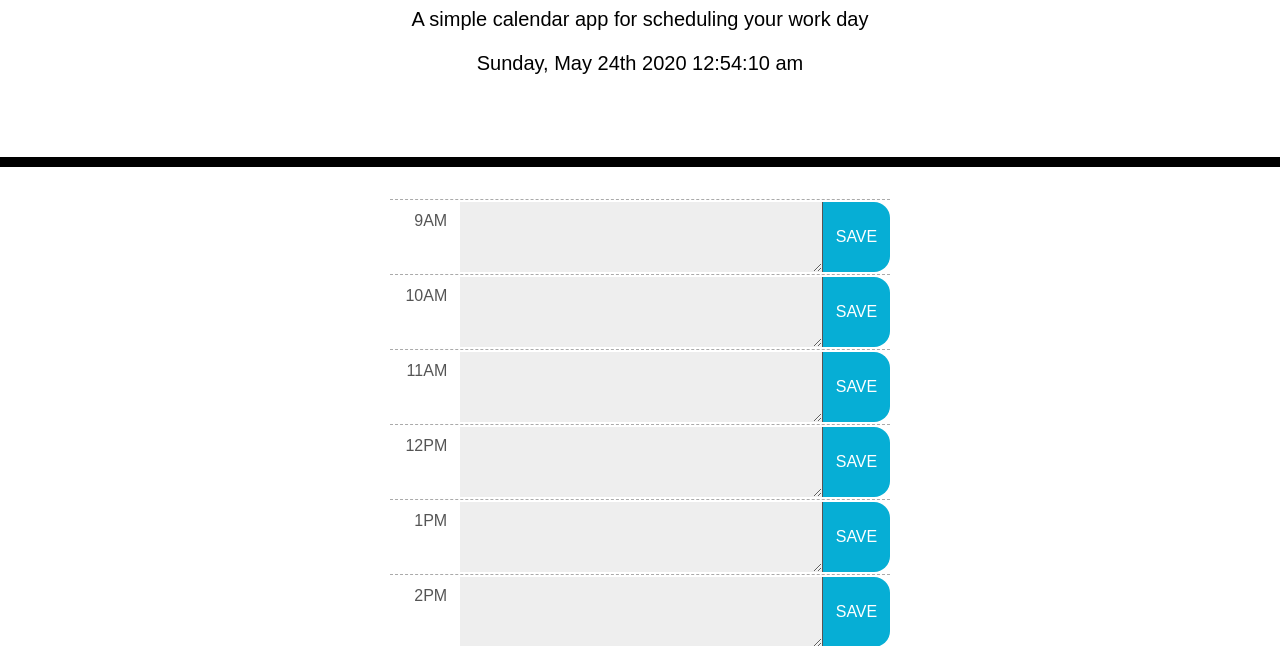
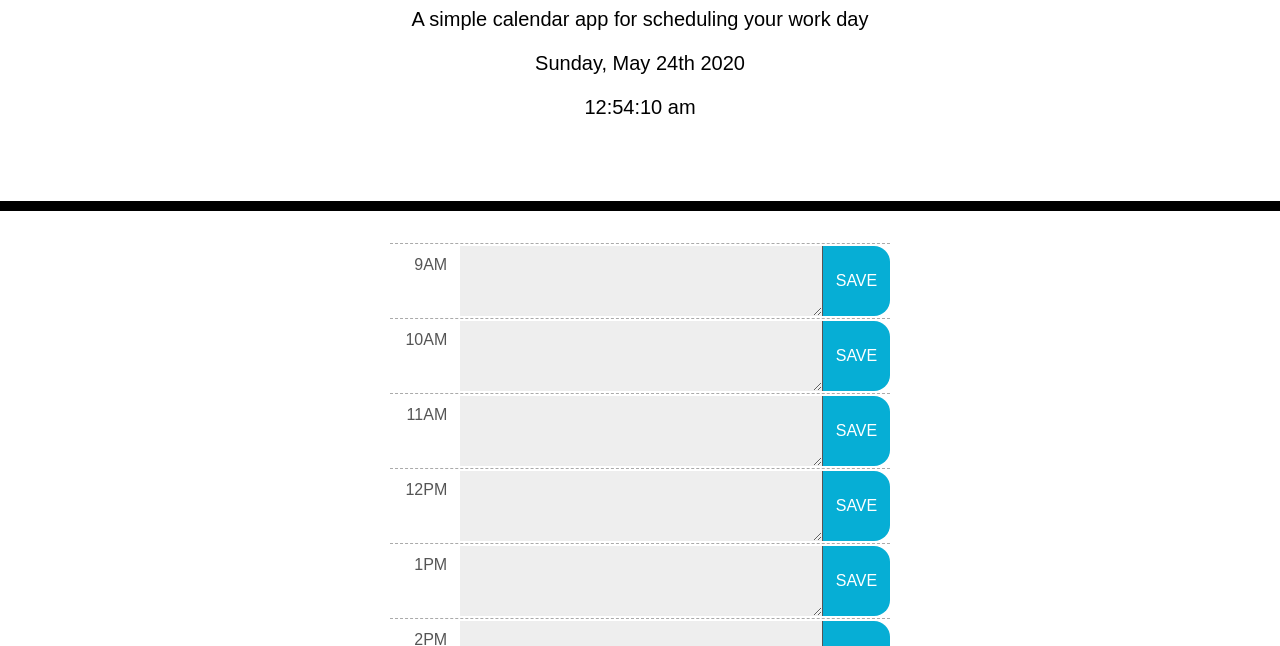
Before and after one commit to carmenjohnson512/work-day-scheduler, a plain HTML site: page Develop/index.html in a window 1280 px wide. Shown: the part 153-799 px from the top of the page. Drawn offline with nearby package versions, Linux system fonts and the light colour scheme.

Commit message:
separated date & time elements to try and get time to dynamically update - still not working

```diff
--- a/Develop/index.html
+++ b/Develop/index.html
@@ -26,7 +26,8 @@
     <header class="jumbotron">
       <h1 class="display-3">Work Day Scheduler</h1>
       <p class="lead">A simple calendar app for scheduling your work day</p>
-      <p id="currentDayTime" class="lead"></p>
+      <p id="currentDate" class="lead"></p>
+      <p id="currentTime" class="lead"></p>
     </header>
     <div class="scheduler">
       <!-- Timeblocks go here -->
@@ -36,58 +37,31 @@
     <script src="https://cdnjs.cloudflare.com/ajax/libs/moment.js/2.24.0/moment.min.js"></script>
     <script>
 
-      // let dateTime = null;
-      // let date = null;
-
-      // let showDateTime = function() {
-      //   date = moment(new Date()).datetime.html(date.format("dddd, MMMM Do YYYY h:mm:ss a"));
-      // }
-
     $(document).ready(function() {
-      // let dateTime = null;
-      // let date = null;
-
-      // let showDateTime = function() {
-      //   date = moment(new Date()).datetime.html(date.format("dddd, MMMM Do YYYY h:mm:ss a"));
-      // }
-
-      // dateTime = $("currentDayTime");
-      // showDateTime();
-      // setInterval(update, 1000);
 
 
       let date = moment().format("dddd, MMMM Do YYYY"); // today's date in default time
       let time = moment().format("h:mm:ss a");
-      let showDateTime = $("#currentDayTime").html(date + " " + time);
+      // let showDateTime = $("#currentDayTime").html(date + " " + time);
+      let showDate = function(){
+        $("#currentDate").html(date);
+      };
+      showDate();
 
-      let updateDateTime = function() {
-        showDateTime.setInterval(time, 1000);
+      let showTime = function(){
+        $("#currentTime").html(time);
       };
-      updateDateTime;
-      console.log("what are you doing?", updateDateTime)
-      // updateDateTime();
-      // console.log("what is this doing?", updateDateTime)
+      showTime();
+      setInterval(showTime, 1000);
 
-      // let showDateTime = function() {
-      //   $("#currentDayTime").html(dateTime);
-      //   setInterval(dateTime, 1000);
-
-      // }
-      // showDateTime;
         // 1.5 pastEvent = function() --> variable that defines past event functionality
         // 1.6 currentEvent = function() --> variable that defines current event functionality
         // 1.7 futureEvent = function() --> variable that defines future event functionality
 
-
-      // let dateTime = moment().format("LLLL"); // today's date in local time!
-      // let dateTime = moment().format("LTS"); // today's date in local time!
-
       const from = 9;   // use 24h format here
       const to   = 17;  // use 24h format here
 
-
-
-      // Use window.localStorage to retrieve and store your data object as string
+      // Use window.localStorage to retrieve and store data object as string
       const savedScheduleData = JSON.parse(localStorage.scheduler||'{}'); // now an Object
 
       const scheduler = document.querySelector('.scheduler');
```
